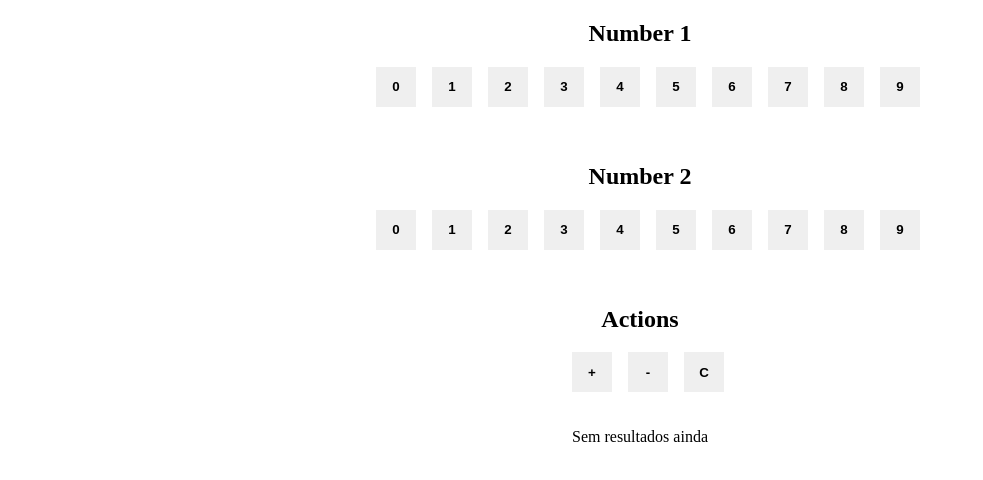
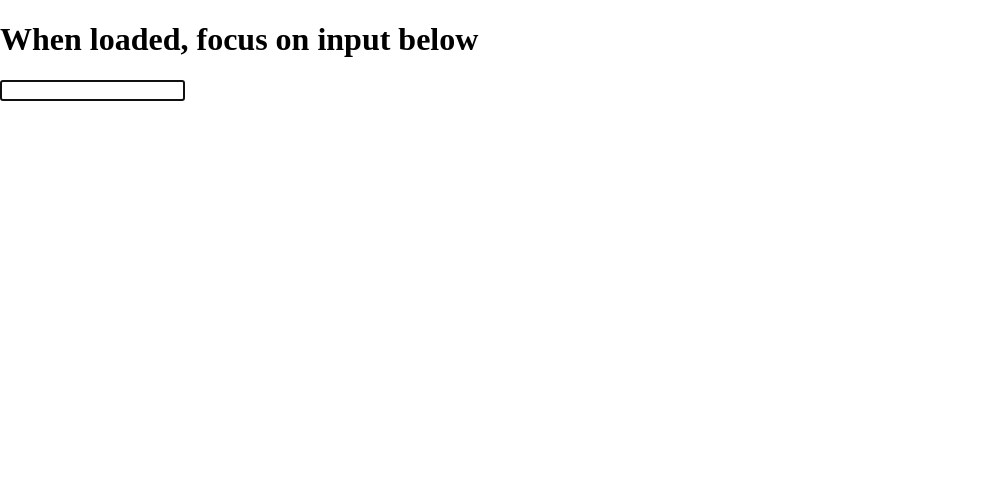
Before and after one commit to piagja/simple-react-challenges, a React (Vite) app in the folder challenges/: page / in a window 1280 px wide. Shown: the top 480 px of the page, without its empty margins (0-983 px from the left). Built offline with nearby package versions, Linux system fonts and the light colour scheme; the HTML template or start-up script is replaced by a standard one.

Commit message:
feat: input focus, clear

```diff
--- a/challenges/src/App.tsx
+++ b/challenges/src/App.tsx
@@ -1,12 +1,12 @@
 import React from 'react'
 
 import './app.css'
-import Calculator from './desafios/09-simple_calculator/Numbers'
+import InputFocus from './desafios/10-input_focus/InputFocus'
 
 const App = () => {
   return (
     <>
-      <Calculator />
+      <InputFocus />
     </>
   )
 }
--- /dev/null
+++ b/challenges/src/desafios/10-input_focus/InputFocus.tsx
@@ -0,0 +1,22 @@
+import React from 'react'
+
+const InputFocus = () => {
+  const inputRef = React.useRef(null)
+
+  React.useEffect(() => {
+    console.log({ inputRef })
+    inputRef.current.focus()
+  }, [])
+
+  return (
+    <div>
+      <h1>When loaded, focus on input below</h1>
+
+      <div>
+        <input type='text' ref={inputRef} />
+      </div>
+    </div>
+  )
+}
+
+export default InputFocus
```
